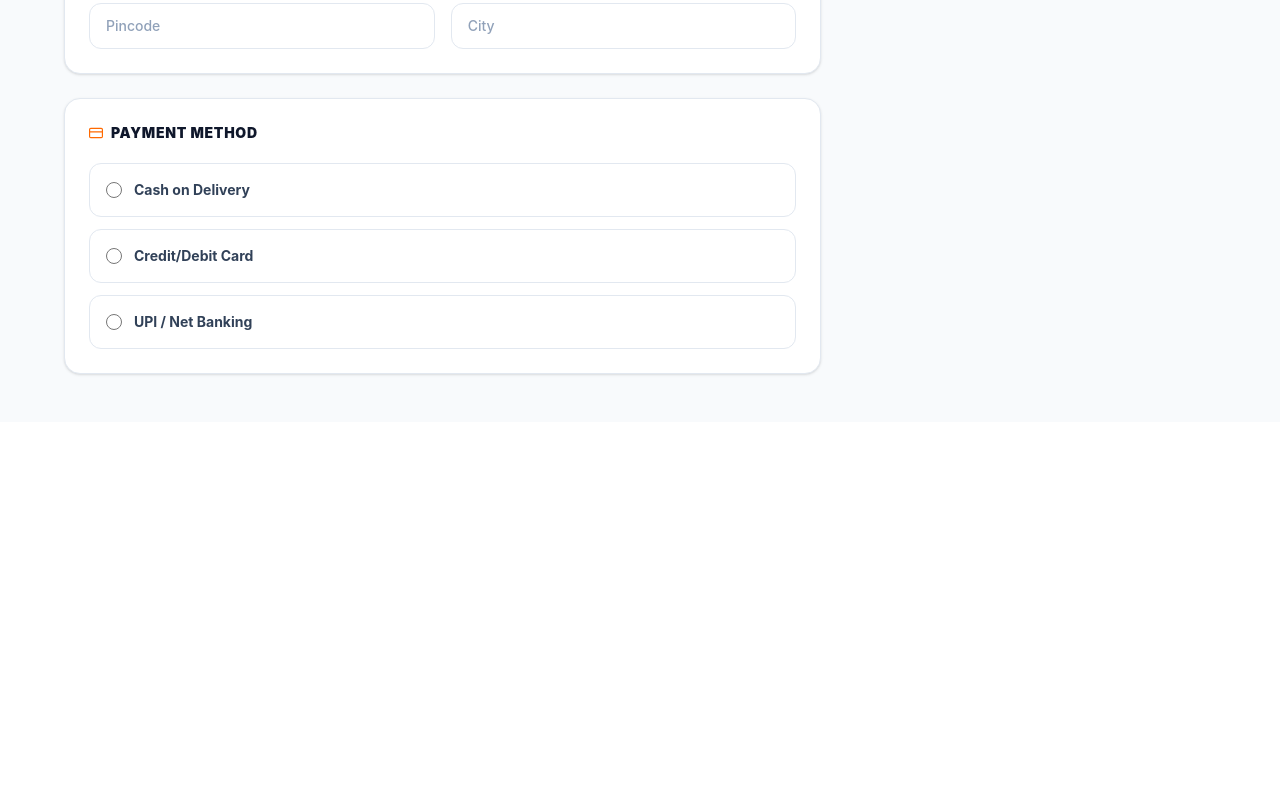
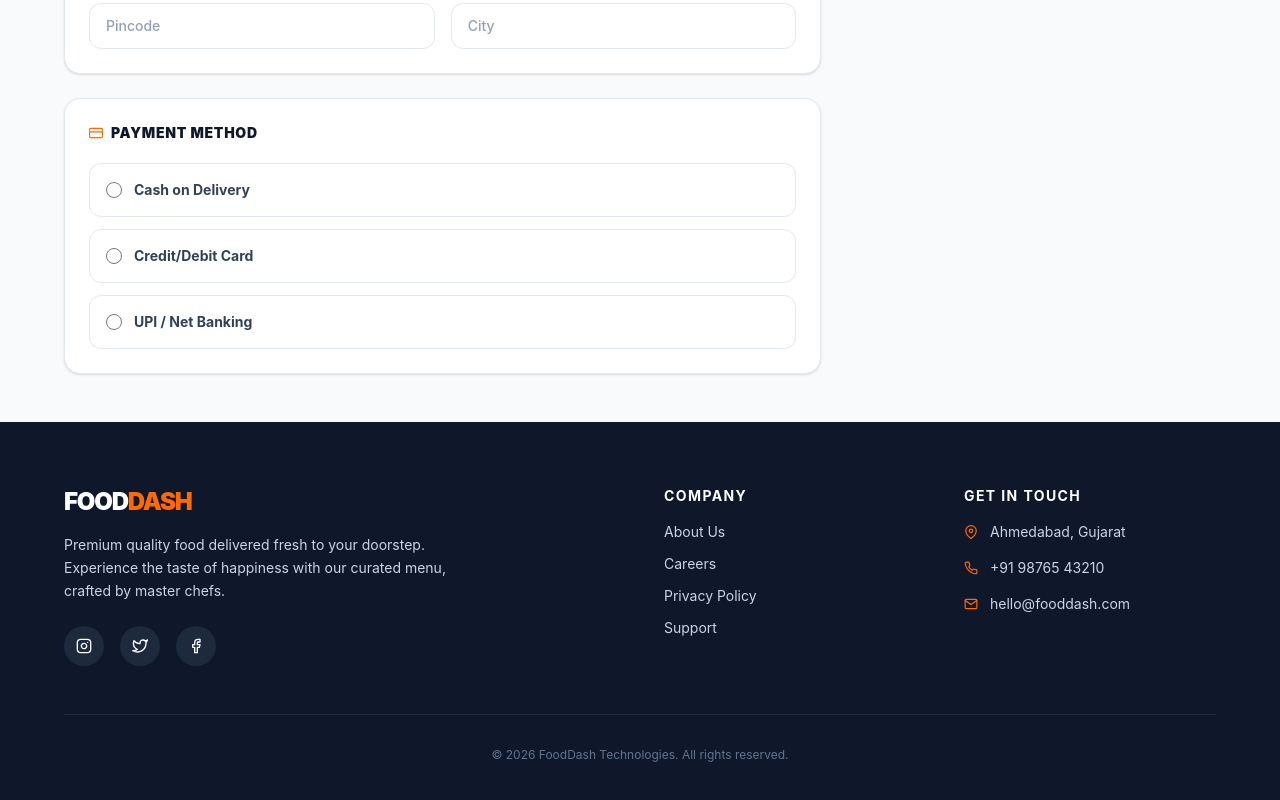
Before and after one commit to Khalid0226/food-delivery-web, a React app: page /checkout in a window 1280 px wide. Shown: the part 452-1252 px from the top of the page. Before the commit the page ends 874 px from the top, so only its background shows below. Built offline with nearby package versions, Linux system fonts and the light colour scheme; the HTML template or start-up script is replaced by a standard one.

Commit message:
new features

```diff
--- a/src/App.jsx
+++ b/src/App.jsx
@@ -12,6 +12,8 @@ import ProductDetails from './modules/customer/pages/ProductDetails/ProductDetai
 import Cart from './modules/customer/pages/Cart'
 
 import Checkout from './modules/customer/pages/Checkout'
+
+import Footer from './components/layout/Footer'
 
 
 function App() {
@@ -32,6 +34,7 @@ function App() {
 
           <Route path='/checkout' element={<Checkout />}></Route>
         </Routes>
+        <Footer />
       </BrowserRouter>
     </div>
   )
--- /dev/null
+++ b/src/components/layout/Footer.jsx
@@ -0,0 +1,62 @@
+import React from 'react';
+import { FiInstagram, FiTwitter, FiFacebook, FiMapPin, FiPhone, FiMail } from 'react-icons/fi';
+
+function Footer() {
+  return (
+    <footer className="bg-slate-900 text-slate-300 py-16 px-4">
+      <div className="max-w-6xl mx-auto grid grid-cols-1 md:grid-cols-4 gap-12">
+
+        {/* Brand Column */}
+        <div className="col-span-1 md:col-span-2">
+          <h2 className="text-2xl font-black text-white mb-4 uppercase tracking-tighter">
+            Food<span className="text-orange-500">Dash</span>
+          </h2>
+          <p className="text-sm leading-relaxed max-w-sm mb-6">
+            Premium quality food delivered fresh to your doorstep. Experience the taste of happiness with our curated menu, crafted by master chefs.
+          </p>
+          <div className="flex gap-4">
+            <SocialIcon icon={<FiInstagram />} />
+            <SocialIcon icon={<FiTwitter />} />
+            <SocialIcon icon={<FiFacebook />} />
+          </div>
+        </div>
+
+        {/* Links Column */}
+        <div>
+          <h4 className="text-white font-bold mb-4 uppercase text-sm tracking-widest">Company</h4>
+          <ul className="space-y-3 text-sm">
+            <li><a href="#" className="hover:text-orange-500 transition-colors">About Us</a></li>
+            <li><a href="#" className="hover:text-orange-500 transition-colors">Careers</a></li>
+            <li><a href="#" className="hover:text-orange-500 transition-colors">Privacy Policy</a></li>
+            <li><a href="#" className="hover:text-orange-500 transition-colors">Support</a></li>
+          </ul>
+        </div>
+
+        {/* Contact Column */}
+        <div>
+          <h4 className="text-white font-bold mb-4 uppercase text-sm tracking-widest">Get In Touch</h4>
+          <ul className="space-y-4 text-sm">
+            <li className="flex items-center gap-3"><FiMapPin className="text-orange-500"/> Ahmedabad, Gujarat</li>
+            <li className="flex items-center gap-3"><FiPhone className="text-orange-500"/> +91 98765 43210</li>
+            <li className="flex items-center gap-3"><FiMail className="text-orange-500"/> hello@fooddash.com</li>
+          </ul>
+        </div>
+      </div>
+
+      <div className="max-w-6xl mx-auto mt-12 pt-8 border-t border-slate-800 text-center text-xs text-slate-500">
+        &copy; {new Date().getFullYear()} FoodDash Technologies. All rights reserved.
+      </div>
+    </footer>
+  );
+}
+
+// Social Icon helper component
+function SocialIcon({ icon }) {
+  return (
+    <button className="w-10 h-10 rounded-full bg-slate-800 flex items-center justify-center text-white hover:bg-orange-500 transition-all">
+      {icon}
+    </button>
+  );
+}
+
+export default Footer;
```
